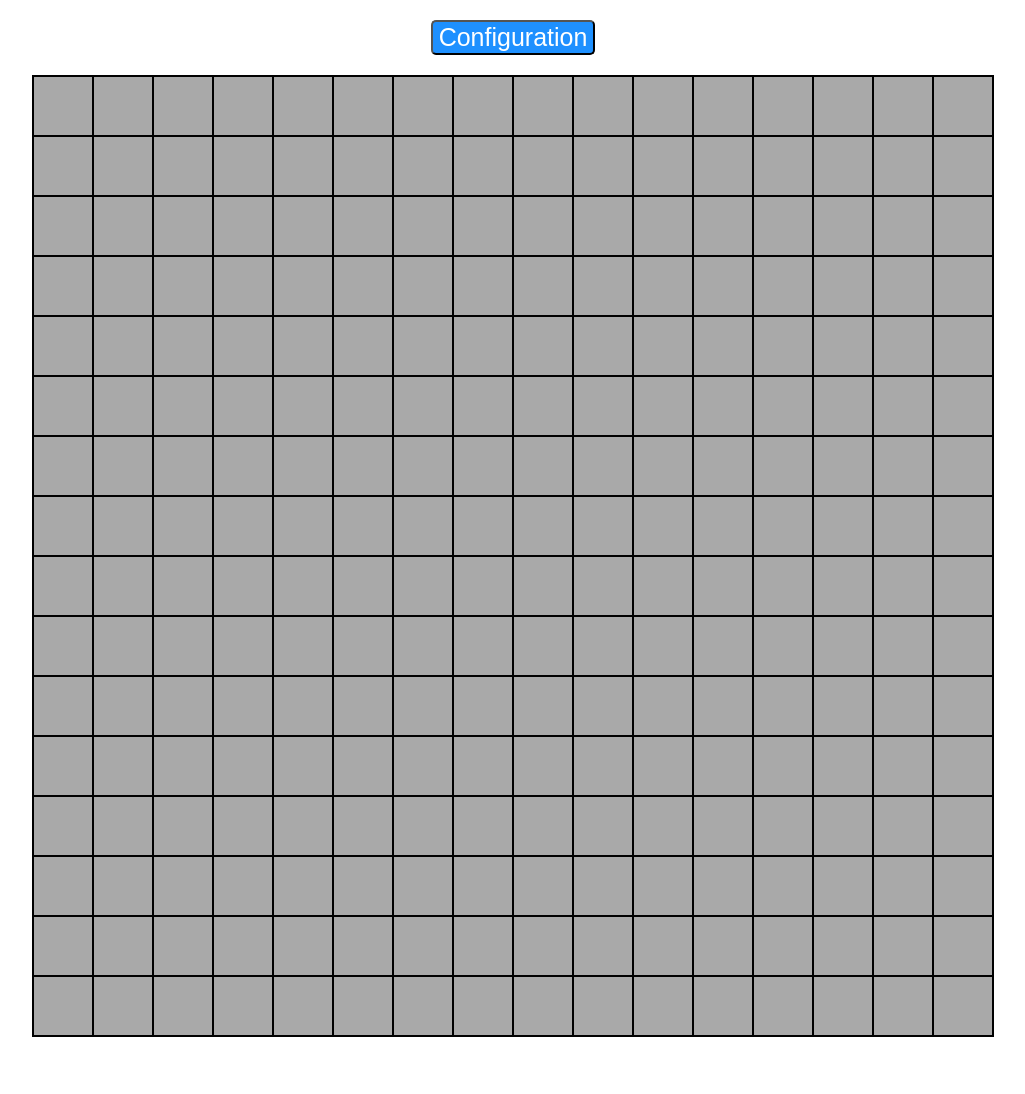
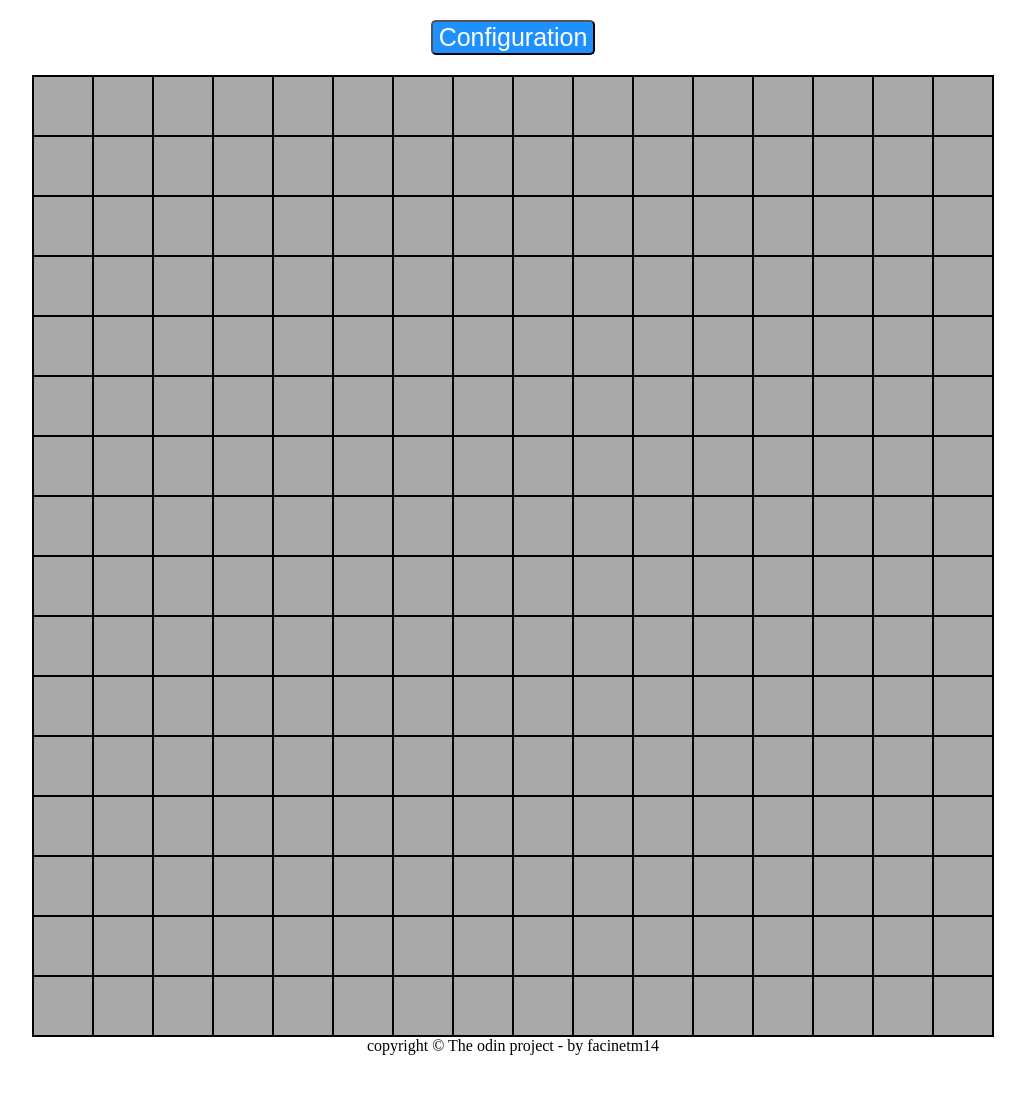
Before and after one commit to facinetm14/Odin_Etch-a-sketch, a plain HTML site: page index.html in a window 1280 px wide. Shown: the whole page, without its empty margins (127-1152 px from the left). Before the commit the page ends 1045 px from the top, so only its background shows below. Drawn offline with Linux system fonts and the light colour scheme.

Commit message:
#feat: added footer

```diff
--- a/index.js
+++ b/index.js
@@ -3,6 +3,8 @@ const CELL_NB = 16;
 const body = document.querySelector('body');
 const container = document.createElement('div');
 const configBtn = document.createElement('button');
+const footer = document.createElement('footer');
+footer.textContent = 'copyright © The odin project - by facinetm14';
 
 configBtn.textContent = 'Configuration';
 configBtn.classList.add('btn-config');
@@ -34,6 +36,7 @@ const buildGrid = (nbColums) => {
     }
     container.classList.add('container');
     body.appendChild(container);
+    body.appendChild(footer);
     const cells = document.querySelectorAll(".col");
     cells.forEach((cell) => cell.addEventListener('mouseenter', changeBackground));
 }
--- a/style.css
+++ b/style.css
@@ -22,3 +22,8 @@
     font-size: 25px;
     border-radius: 5px;
 }
+
+footer {
+    text-align: center;
+    height: 50px;
+}
```
